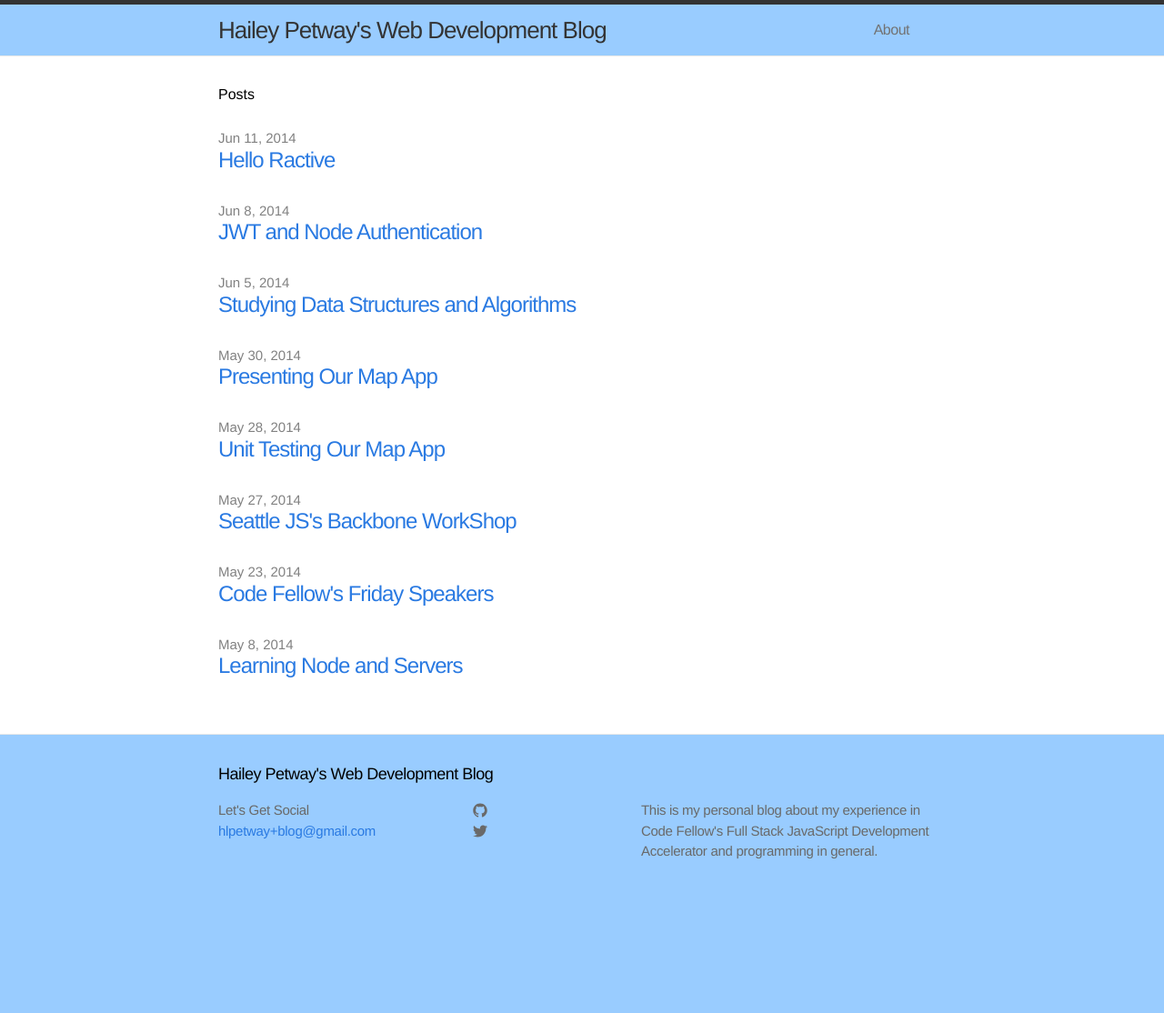
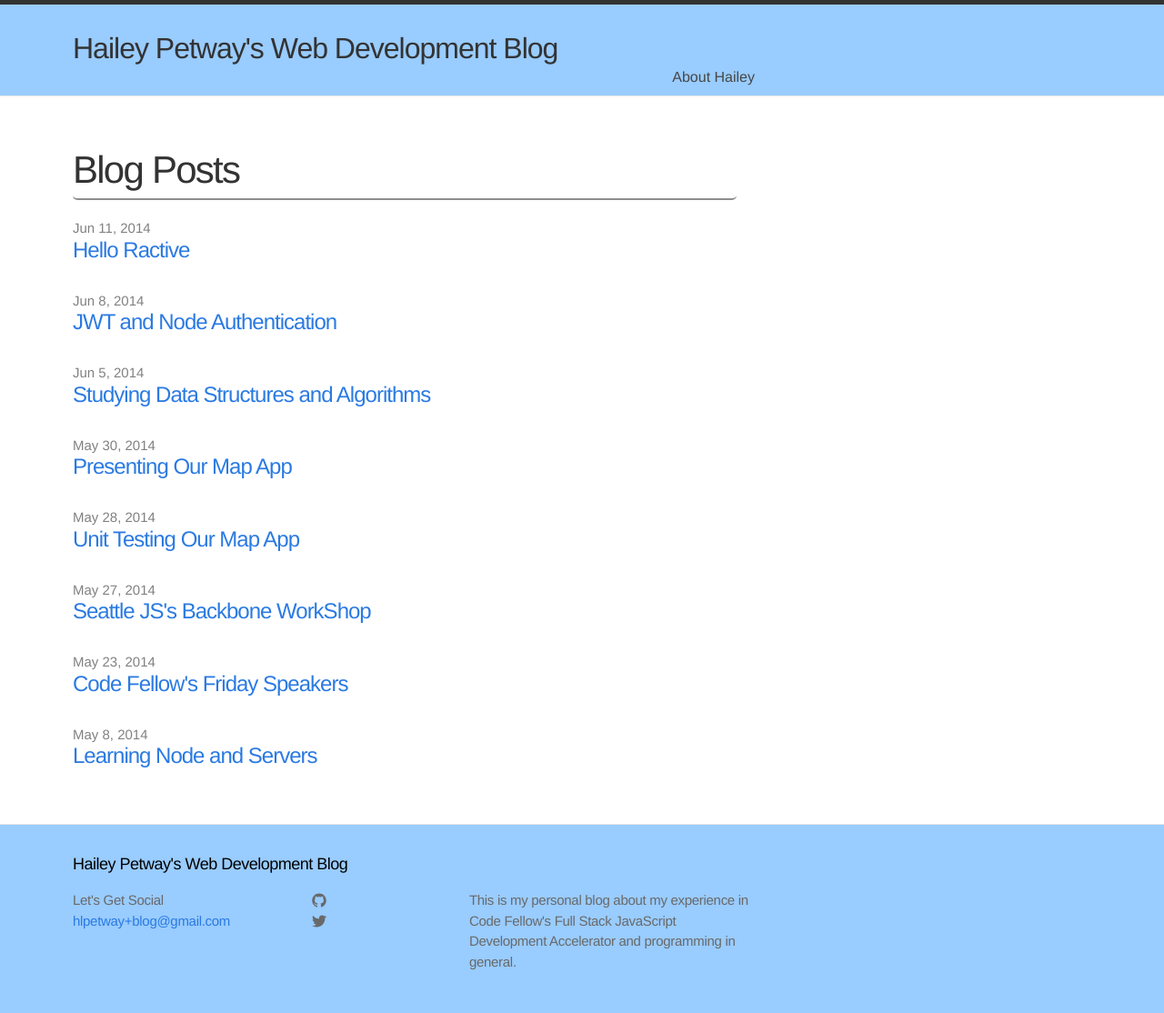
Before and after one commit to hlpetway/blog, a Jekyll site: the page built from index.html, in a window 1280 px wide. Shown: the whole page at 91% size. Built offline with Jekyll 4.4.1, drawn with Linux system fonts in a browser that asks for light colours; before the commit the page ends 993 px from its top, so only the background shows below that.

Commit message:
adding changes to CSS

```diff
--- a/about.md
+++ b/about.md
@@ -1,6 +1,6 @@
 ---
 layout: page
-title: About
+title: About Hailey
 permalink: /about/
 ---
 <img id="about-img" src="http://scontent-a.cdninstagram.com/hphotos-prn/t51.2885-15/928264_277181569120379_956600397_n.jpg" width="200" height="200" alt="My Head Shot">
--- a/css/main.css
+++ b/css/main.css
@@ -34,9 +34,9 @@ a:visited { color: #205caa; }
 .wrap:after { content:""; display:table; }
 .wrap:after { clear: both; }
 .wrap {
-  max-width: 800px;
+  max-width: 750px;
   padding: 0 30px;
-  margin: 0 auto;
+  margin: 0 50px;
   zoom: 1;
 }
 
@@ -49,7 +49,7 @@ a:visited { color: #205caa; }
 .site-header {
   border-top: 5px solid #333;
   border-bottom: 1px solid #e8e8e8;
-  min-height: 56px;
+  min-height: 40px;
   background-color: #99CCFF;
 }
 
@@ -58,25 +58,26 @@ a:visited { color: #205caa; }
 .site-title:visited {
   display: block;
   color: #333;
-  font-size: 26px;
+  font-size: 32px;
   letter-spacing: -1px;
   float: left;
   line-height: 56px;
   position: relative;
   z-index: 1;
+  margin: 20px 10px 20px 0;
 }
 
 .site-nav {
   float: right;
-  line-height: 56px;
+  line-height: 40px;
+  margin: 60px 0 0 0;
 }
 
 .site-nav .menu-icon { display: none; }
 
 .site-nav .page-link {
-  margin-left: 20px;
-  color: #727272;
-  letter-spacing: -.5px;
+  color: #474747;
+
 }
 
 /* Site footer */
@@ -150,7 +151,24 @@ a:visited { color: #205caa; }
 /* Home styles */
 /* ----------------------------------------------------------*/
 
-.home h1 { margin-bottom: 25px; }
+.home h1 {
+  font-size: 42px;
+  letter-spacing: -1.75px;
+  line-height: 1;
+  font-weight: 300;
+}
+
+#home-h1 {
+  font-size: 42px;
+  color: #333;
+  letter-spacing: -1.75px;
+  line-height: 1;
+  font-weight: 300;
+  margin: 20px 20px 20px 0;
+  border-bottom: 2px solid #8e8e8e;
+  border-radius: 5px;
+  padding: 10px 10px 10px 0;
+}
 
 .posts { list-style-type: none; }
 
--- a/index.html
+++ b/index.html
@@ -1,10 +1,10 @@
 ---
 layout: default
 ---
-
+<div id="home-h1">
+<h2>Blog Posts</h2>
+</div>
 <div class="home">
-
-  <h1>Posts</h1>
 
   <ul class="posts">
     {% for post in site.posts %}
```
Also changed, not shown: _layouts/page.html (line endings or trailing spaces).
